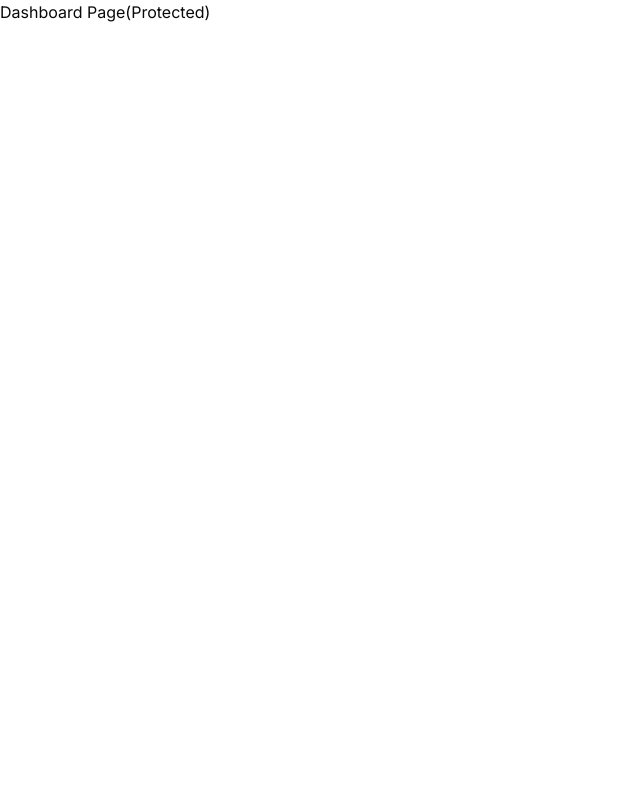
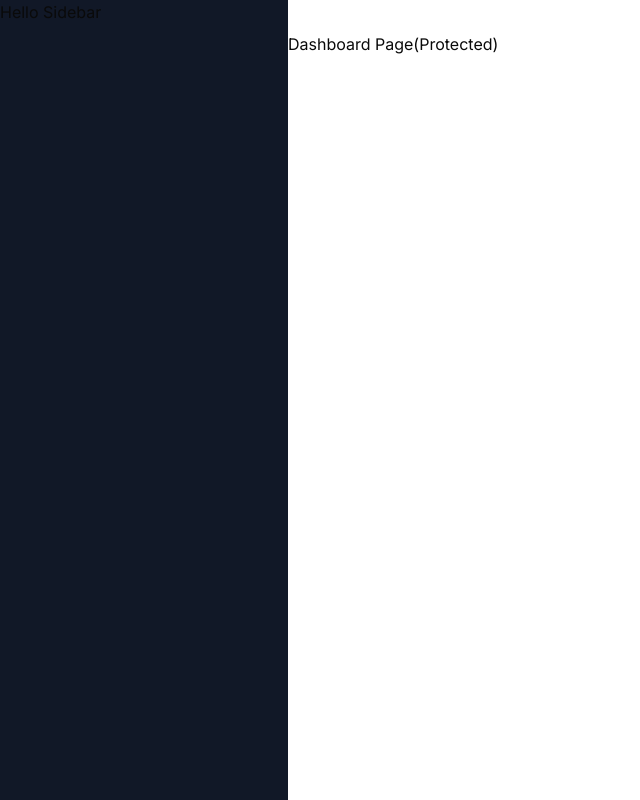
Before and after one commit to Aditya-gam/Creatify-Generative_SaaS_Platform, a Next.js app: page /dashboard in a window 1280 px wide. Shown: the whole page, without its empty margins (0-640 px from the left). Built offline with nearby package versions, Linux system fonts and the light colour scheme.

Commit message:
Added Basic Navbar Component

```diff
--- a/app/(dashboard)/(routes)/dashboard/page.tsx
+++ b/app/(dashboard)/(routes)/dashboard/page.tsx
@@ -1,11 +1,7 @@
-import { Button } from "@/components/ui/button";
-import { UserButton } from "@clerk/nextjs";
-
 const DashboardPage = () => {
   return (
     <>
       <p>Dashboard Page(Protected)</p>
-      <UserButton afterSignOutUrl="/" />
     </>
   );
 };
--- /dev/null
+++ b/app/(dashboard)/layout.tsx
@@ -0,0 +1,17 @@
+import Navbar from "@/components/navbar";
+
+const DashboardLayout = ({ children }: { children: React.ReactNode }) => {
+  return (
+    <div className="h-full relative">
+      <div className="hidden h-full md:flex md:w-72 md:flex-col md:fixed md:inset-y-0 z-[80] bg-gray-900">
+        <div>Hello Sidebar</div>
+      </div>
+      <main className="md:pl-72">
+        <Navbar />
+        {children}
+      </main>
+    </div>
+  );
+};
+
+export default DashboardLayout;
--- /dev/null
+++ b/components/navbar.tsx
@@ -0,0 +1,20 @@
+import { UserButton } from "@clerk/nextjs";
+
+import { Menu } from "lucide-react";
+
+import { Button } from "@/components/ui/button";
+
+const Navbar = () => {
+  return (
+    <div className="flex items-center p-4">
+      <Button variant="ghost" size="icon" className="md:hidden">
+        <Menu />
+      </Button>
+      <div className="flex w-full justify-end">
+        <UserButton afterSignOutUrl="/" />
+      </div>
+    </div>
+  );
+};
+
+export default Navbar;
```
